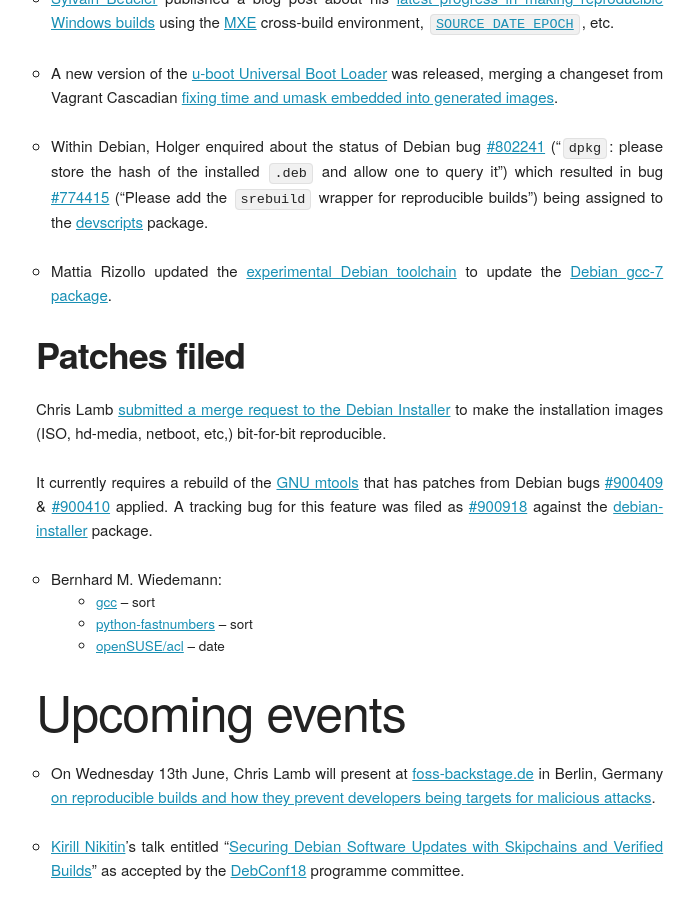
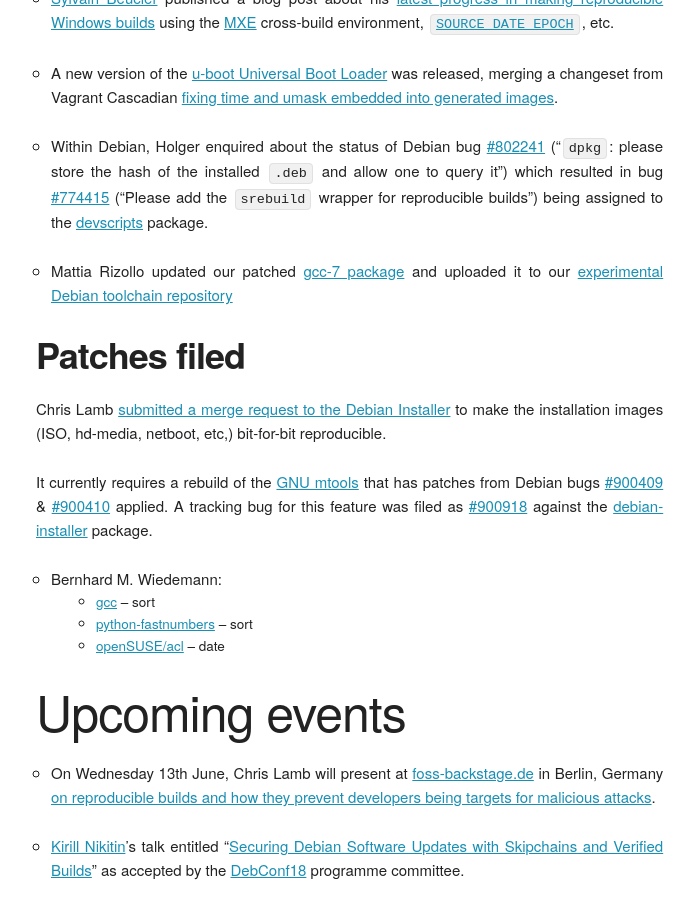
Before and after one commit to prototypefund/reproducible-website, a Jekyll site: the page built from _blog/posts/163.md, in a window 1280 px wide and 900 px high, scrolled down 542 px. Shown: the whole window, without its empty margins (124-819 px from the left). Built offline with Jekyll 4.4.1, drawn with Linux system fonts in a browser that asks for light colours; some web fonts are replaced.

Commit message:
163: fix link to gcc-7 tracker, and reword sentence so it flows better for me
Signed-off-by: Mattia Rizzolo <mattia@debian.org>

```diff
--- a/_blog/posts/163.md
+++ b/_blog/posts/163.md
@@ -11,7 +11,7 @@
 
 * Within Debian, Holger enquired about the status of Debian bug [#802241](https://bugs.debian.org/802241) ("`dpkg`: please store the hash of the installed `.deb` and allow one to query it") which resulted in bug [#774415](https://bugs.debian.org/774415) ("Please add the `srebuild` wrapper for reproducible builds") being assigned to the [devscripts](https://salsa.debian.org/debian/devscripts) package.
 
-* Mattia Rizollo updated the [experimental Debian toolchain](https://wiki.debian.org/ReproducibleBuilds/ExperimentalToolchain) to update the [Debian gcc-7 package]((https://tracker.debian.org/pkg/debian-installer)).
+* Mattia Rizollo updated our patched [gcc-7 package]((https://tracker.debian.org/pkg/gcc-7)) and uploaded it to our [experimental Debian toolchain repository](https://wiki.debian.org/ReproducibleBuilds/ExperimentalToolchain)
 
 Patches filed
 -------------
```
